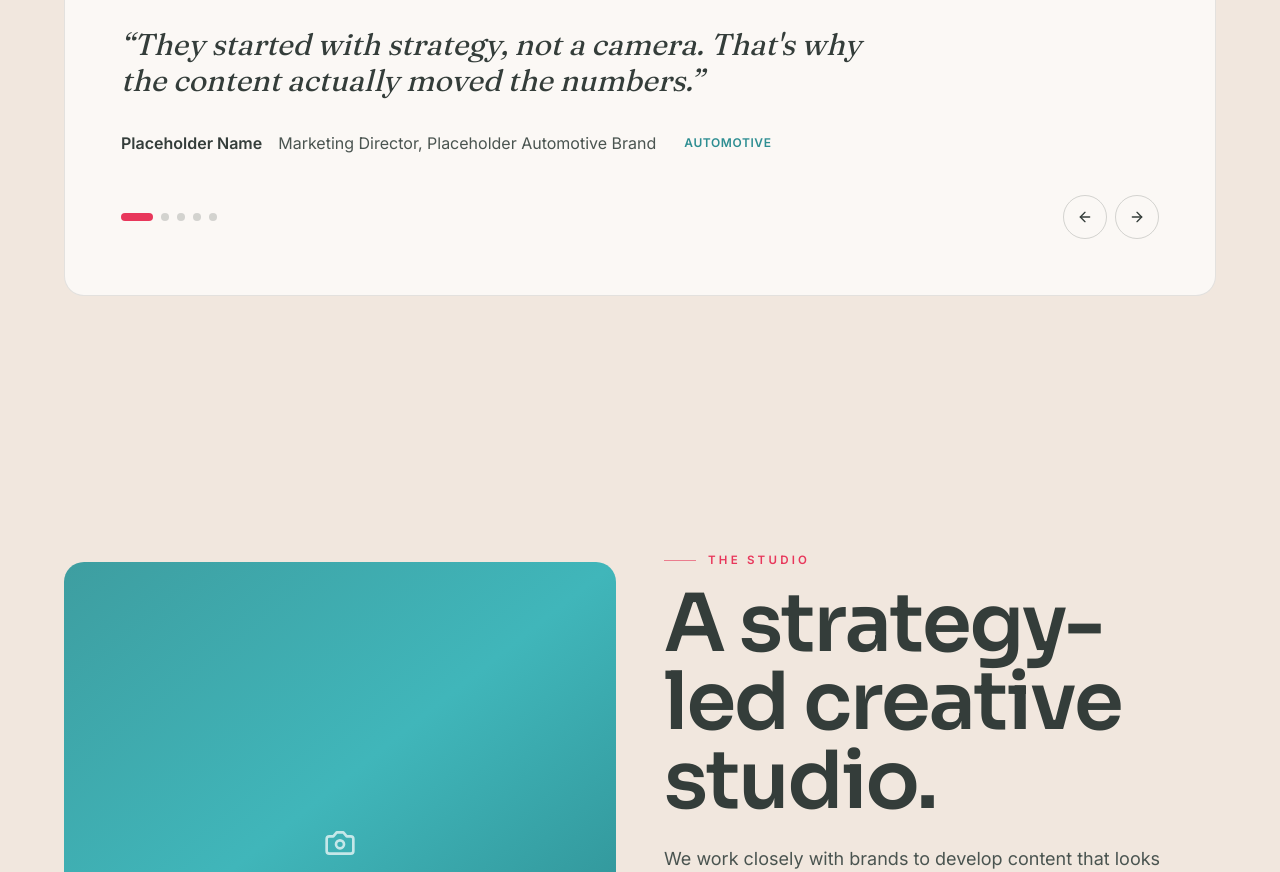
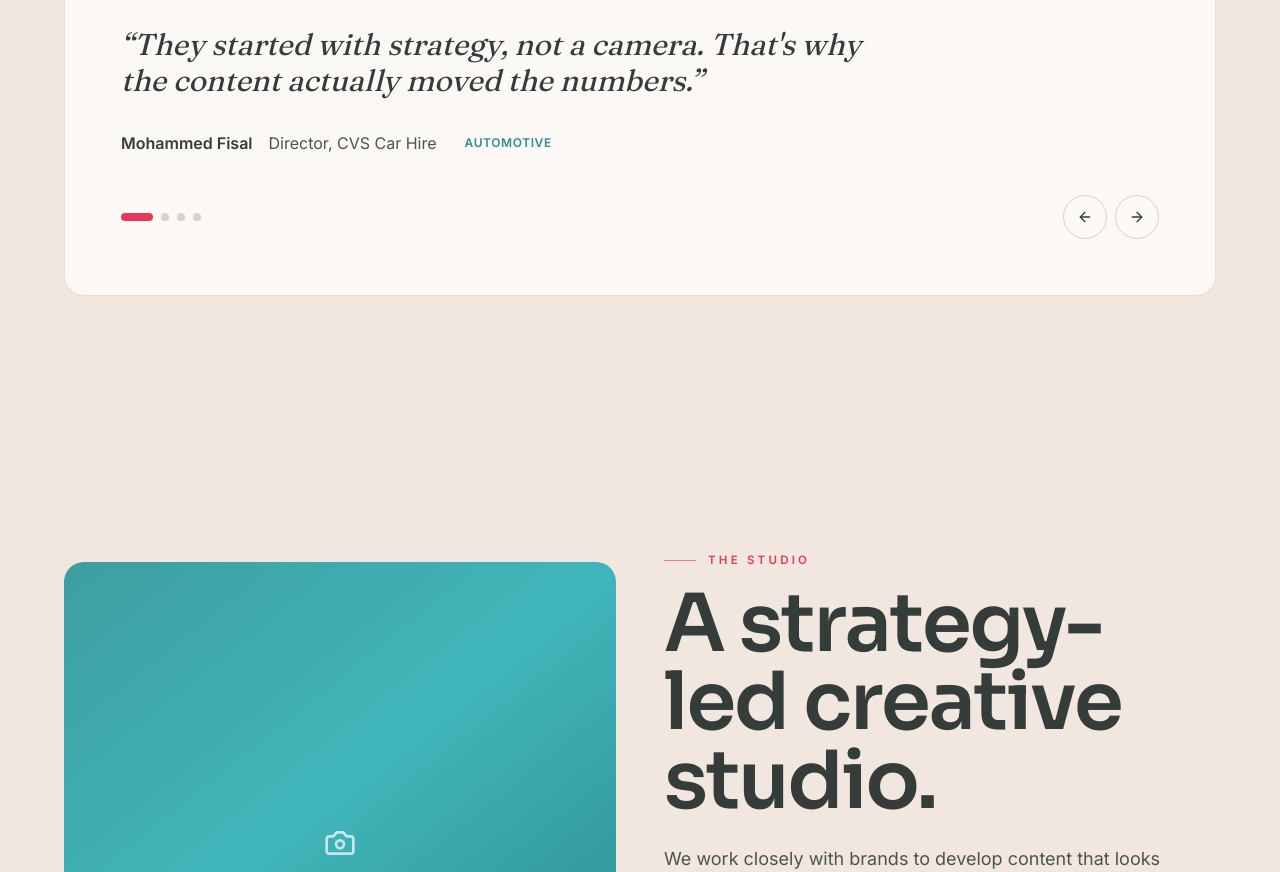
Before and after one commit to blankscriptxx-wq/Blanc-Script, a Next.js app: page / in a window 1280 px wide. Shown: the part 8480-9352 px from the top of the page. Built offline with nearby package versions, Linux system fonts and the light colour scheme; no server answers.

Commit message:
Update testimonials.ts

```diff
--- a/data/testimonials.ts
+++ b/data/testimonials.ts
@@ -11,41 +11,33 @@ export const testimonials: Testimonial[] = [
   {
     quote:
       "They started with strategy, not a camera. That's why the content actually moved the numbers.",
-    name: "Placeholder Name",
-    role: "Marketing Director",
-    company: "Placeholder Automotive Brand",
+    name: "Mohammed Fisal",
+    role: "Director",
+    company: "CVS Car Hire",
     industry: "Automotive",
   },
   {
     quote:
       "The quality lifted how people saw the whole brand. It looks like a company twice our size.",
-    name: "Placeholder Name",
+    name: "Mohammed Rahman",
     role: "Founder",
-    company: "Placeholder Hospitality Group",
-    industry: "Hospitality",
+    company: "Blue Orchid",
+    industry: "Restaurants",
   },
   {
     quote:
       "For the first time our social feels intentional. Every post looks like it belongs to us.",
-    name: "Placeholder Name",
+    name: "Mohammed Rahman",
     role: "Owner",
-    company: "Placeholder Restaurant",
+    company: "Karwoo",
     industry: "Restaurants",
   },
   {
     quote:
       "One idea, everywhere, done properly. The campaign felt far bigger than the budget behind it.",
-    name: "Placeholder Name",
+    name: "Hamza Harun",
     role: "Head of Brand",
-    company: "Placeholder Retail Co.",
+    company: "Safar Birmingham.",
     industry: "Retail",
   },
-  {
-    quote:
-      "They turned one filming day a month into a content engine I no longer have to think about.",
-    name: "Placeholder Name",
-    role: "Founder",
-    company: "Placeholder Personal Brand",
-    industry: "Professional Services",
-  },
 ];
```
